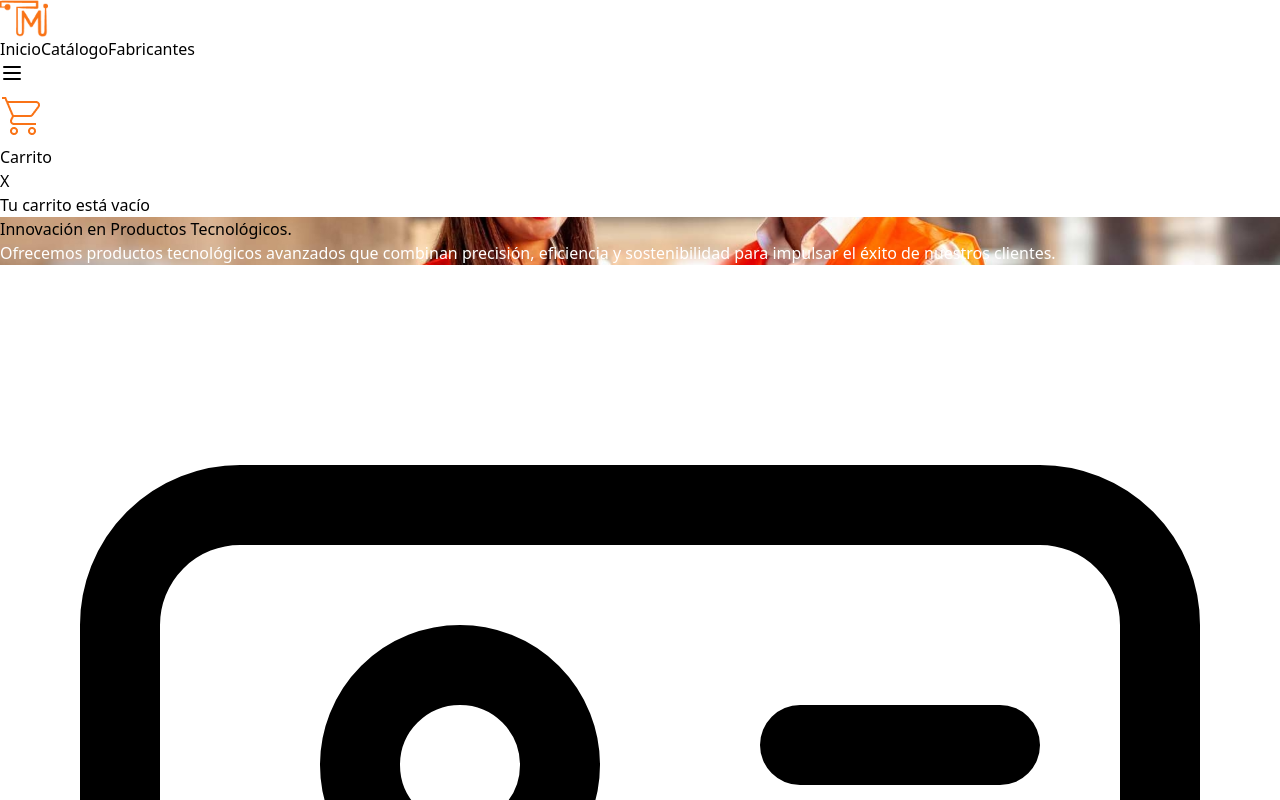
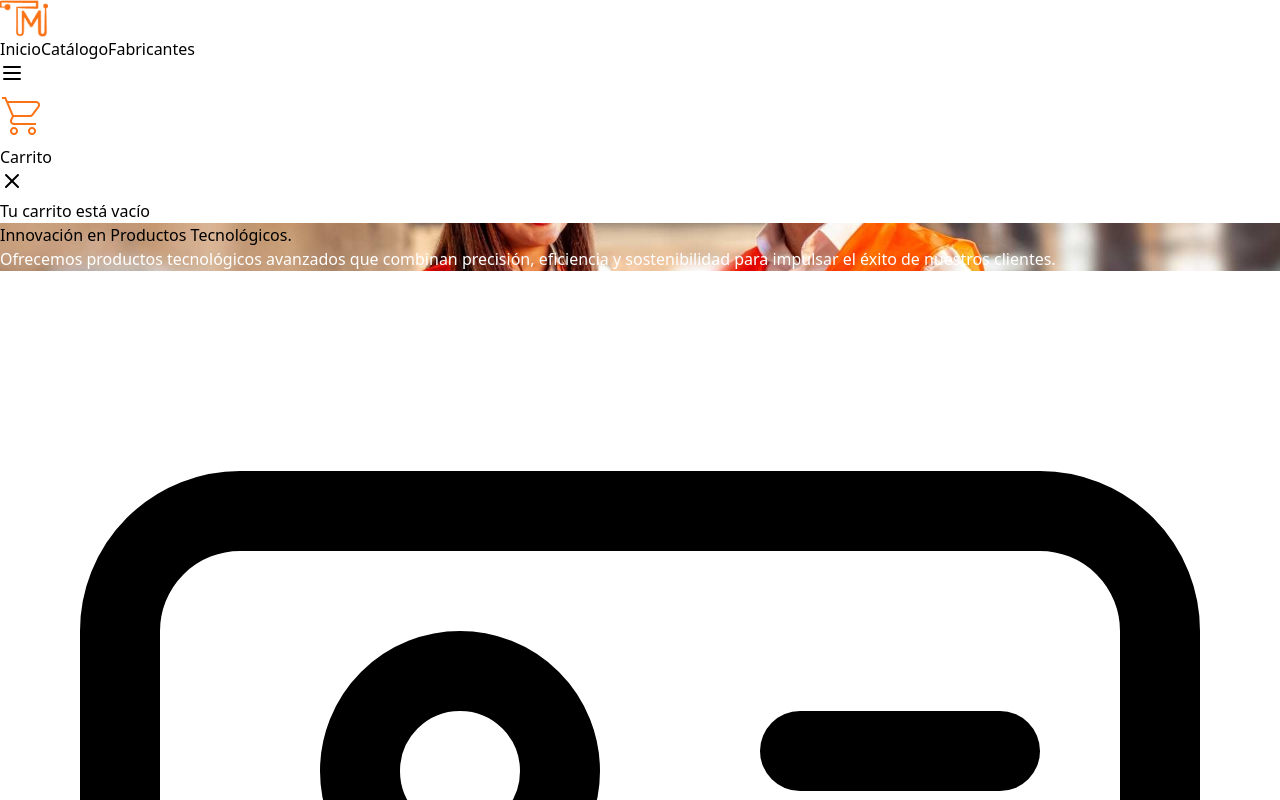
Before and after one commit to ariel-paz/UNAHUR-CIU-TPF, a React (Vite) app: page / in a window 1280 px wide. Both pictures are taken after a click on the button 24 px from the left and 114 px from the top of the page. Shown: the top 800 px of the page. Built offline with nearby package versions, Linux system fonts and the light colour scheme.

Commit message:
add lucide react

```diff
--- a/src/components/CarritoHeader.jsx
+++ b/src/components/CarritoHeader.jsx
@@ -1,6 +1,7 @@
 import {useState} from 'react';
 import {Link} from 'react-router-dom';
 import { useCarrito } from './useCarrito';
+import {X } from 'lucide-react';
 
 function CarritoHeader() {
   const [isOpen, setIsOpen] = useState(false);
@@ -36,7 +37,7 @@ function CarritoHeader() {
             <div className="flex justify-between items-center mb-4">
               <h2 className="text-lg font-semibold">Carrito</h2>
               <button onClick={toggleCarrito} className="text-gray-500 hover:text-gray-700">
-                <span className='w-5 h-5'>X</span>
+                <X className='w-5 h-5'/>
               </button>
             </div>
             {carrito.length === 0 ? (
@@ -71,7 +72,7 @@ function CarritoHeader() {
                           onClick={() => removerDelCarrito(item.id)}
                           className="ml-2 text-red-500 hover:text-red-700"
                         >
-                          <span className='w-4 h-4'>X</span>
+                          <X className='w-4 h-4'/>
                         </button>
                       </div>
                     </li>
--- a/src/pages/Detalle.jsx
+++ b/src/pages/Detalle.jsx
@@ -39,7 +39,6 @@ function Detalle() {
 
   const handleAgregarAlCarrito = () => {
     agregarAlCarrito(producto, cantidad);
-    alert(`Se agregaron ${cantidad} ${producto.nombre} al carrito`);
   };
 
   const incrementarCantidad = () => setCantidad(prev => prev + 1);
```
